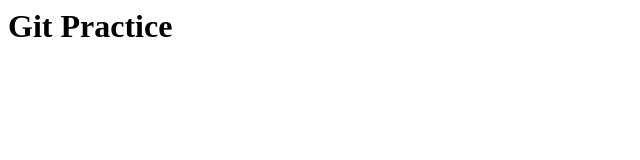
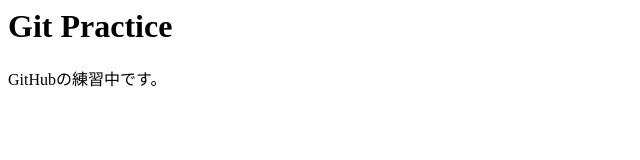
Before and after one commit to BHR-web27/git-practice, a plain HTML site: page index.html in a window 1280 px wide. Shown: the whole page, without its empty margins (0-640 px from the left). Drawn offline with Linux system fonts and the light colour scheme.

Commit message:
練習用テキストを追加

```diff
--- a/index.html
+++ b/index.html
@@ -1 +1,2 @@
 <h1>Git Practice</h1>
+<p>GitHubの練習中です。</p>
```
